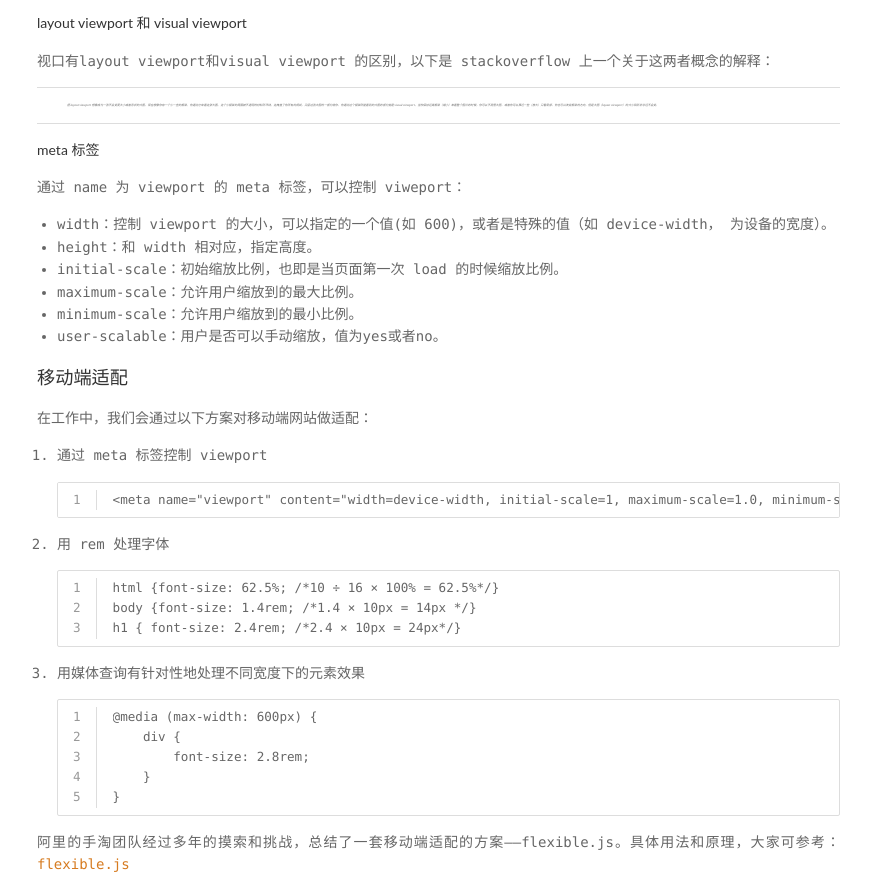
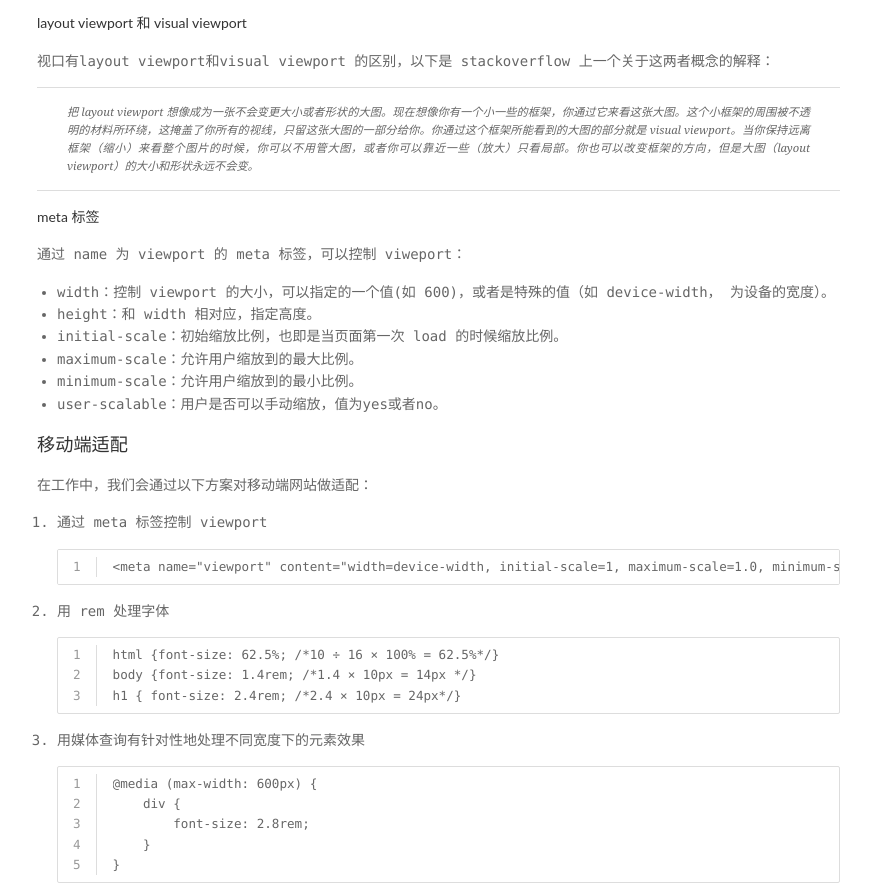
Before and after one commit to ahutyaoyj/ahutyaoyj.github.io, a plain HTML site: page 2017/04/05/从viewport起谈谈移动端布局/index.html in a window 1280 px wide. Shown: the part 1055-1942 px from the top of the page, without its empty margins (80-951 px from the left). Drawn offline with nearby package versions, Linux system fonts and the light colour scheme.

Commit message:
Site updated: 2017-04-06 11:20:16

```diff
--- a/css/style.css
+++ b/css/style.css
@@ -436,7 +436,7 @@ article .entry blockquote {
   border-bottom: 1px solid #ddd;
   font-style: italic;
   font-family: "Georgia", serif;
-  font-size: 0.2em;
+  font-size: 0.8em;
   padding: 0 30px 15px;
 }
 article .entry blockquote footer {
```
Also changed, not shown: index.html (+1 -1 lines).
